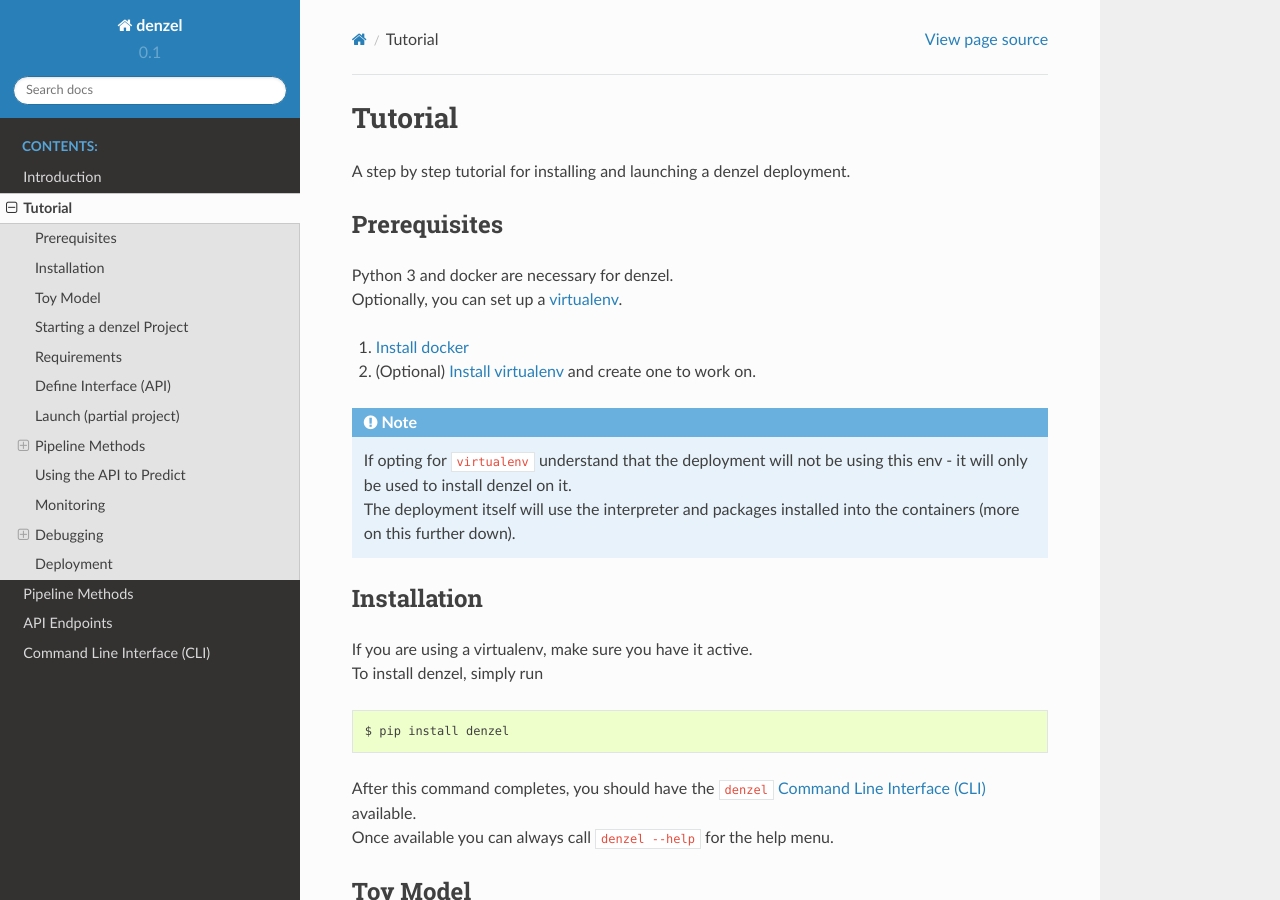
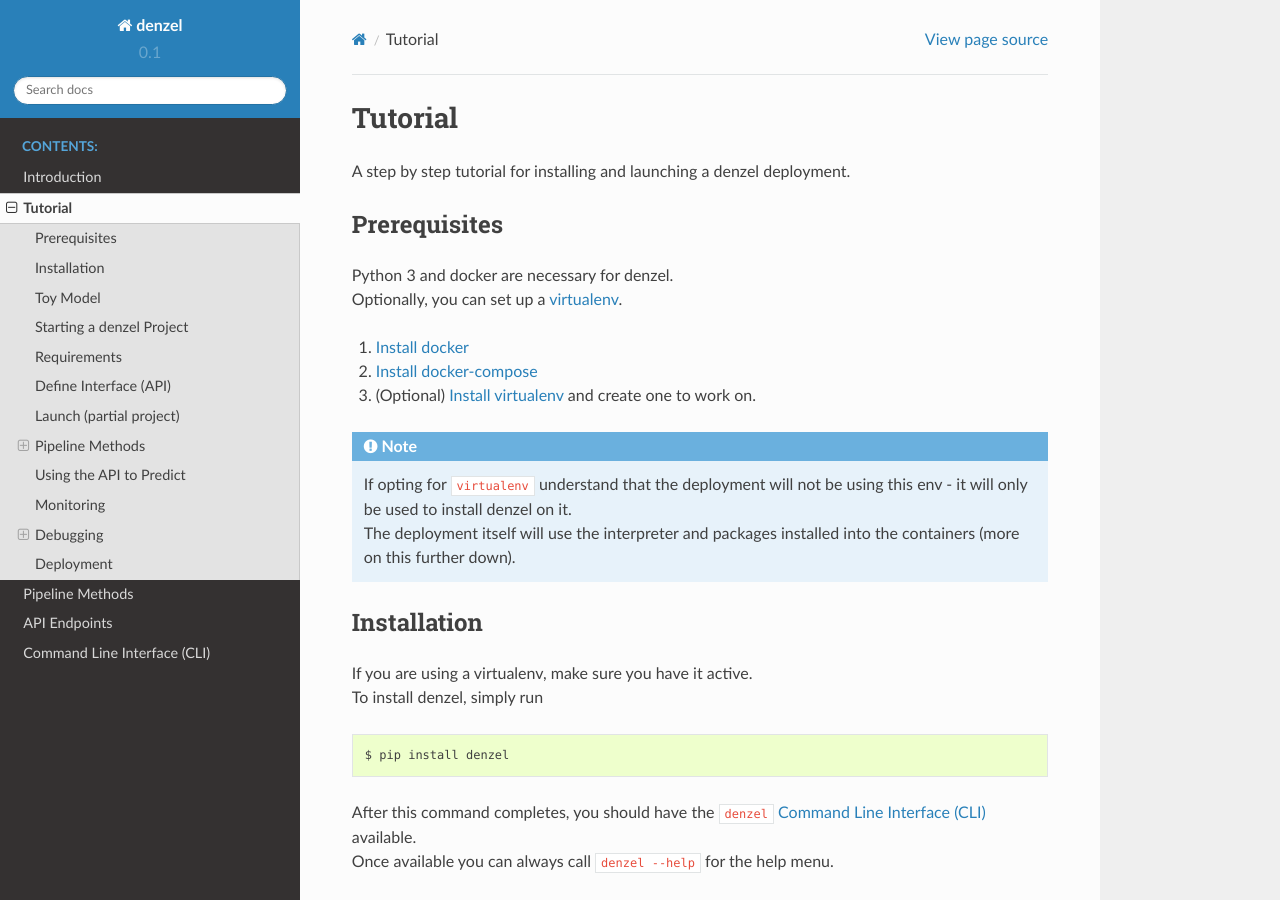
Before and after one commit to eliorc/denzel, a Sphinx documentation site: the page built from docs/source/tutorial.rst, in a window 1280 px wide and 900 px high. Built offline with Sphinx 7.4.7 and the Read the Docs theme 2.0.0, drawn with Linux system fonts in a browser that asks for light colours.

Commit message:
Added docker-compose prerequisite to tutorial

```diff
--- a/docs/source/tutorial.rst
+++ b/docs/source/tutorial.rst
@@ -10,13 +10,15 @@
 | Optionally, you can set up a `virtualenv`_.
 
 1. `Install docker`_
-2. (Optional) `Install virtualenv`_ and create one to work on.
+2. `Install docker-compose`_
+3. (Optional) `Install virtualenv`_ and create one to work on.
 
 .. note::
     | If opting for ``virtualenv`` understand that the deployment will not be using this env - it will only be used to install denzel on it.
     | The deployment itself will use the interpreter and packages installed into the containers (more on this further down).
 
 .. _`Install docker`: https://docs.docker.com/install/
+.. _`Install docker-compose`: https://docs.docker.com/compose/install/
 .. _`virtualenv`: https://virtualenv.pypa.io/en/stable/
 .. _`Install virtualenv`: https://virtualenv.pypa.io/en/stable/installation/
 
```
